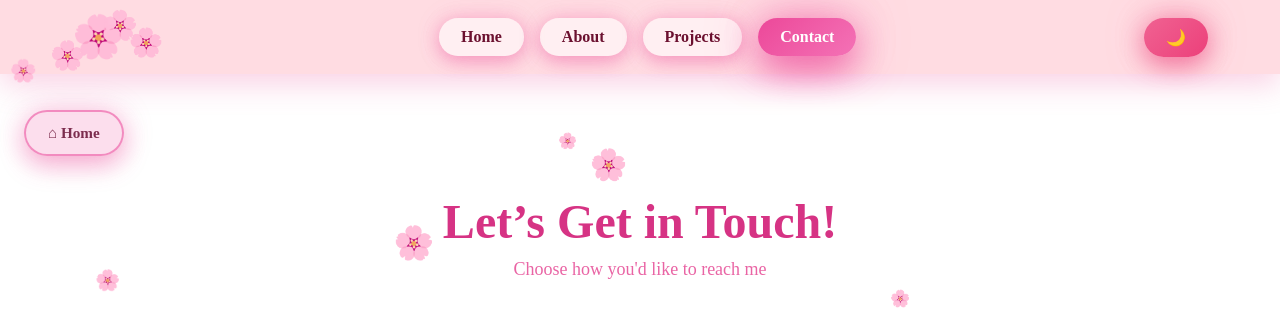
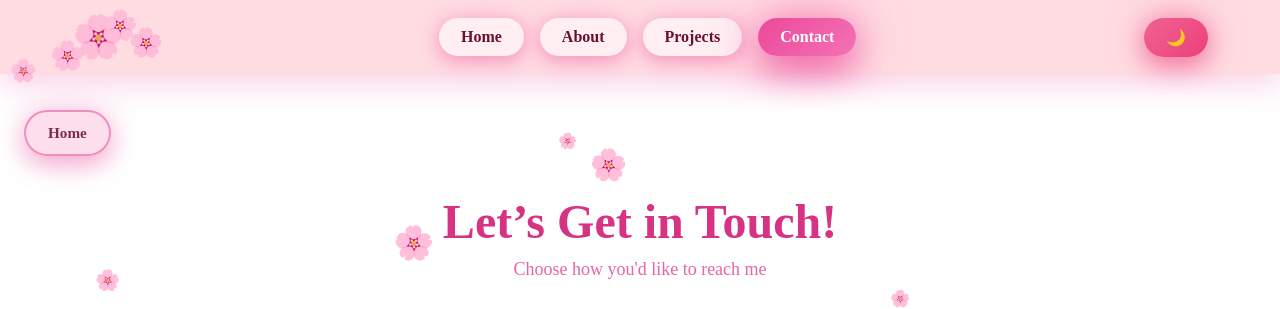
Before and after one commit to Code2DataAcademyofficial/SITE-Project-3, a Jekyll site: the page built from contact.html, in a window 1280 px wide. Shown: the top 309 px of the page. Built offline with Jekyll 4.4.1, drawn with Linux system fonts in a browser that asks for light colours.

Commit message:
button fix

```diff
--- a/_includes/header.html
+++ b/_includes/header.html
@@ -5,7 +5,8 @@
       <span class="flower big">🌸</span>
       <span class="flower small">🌸</span>
     </div>
-
+    <!-- MOBILE BACK ARROW -->
+    <a href="{{ site.baseurl }}/" class="mobile-back-btn">←</a>
 
     <ul class="nav-links">
       <a href="{{ site.baseurl }}/" class="nav-item {% if page.url == '/' or page.url == '/index.html' %}active{% endif %}">
--- a/about.html
+++ b/about.html
@@ -4,7 +4,7 @@
 permalink: /about/
 ---
 <a href="{{ site.baseurl }}/" class="home-fab" aria-label="Go to Home">
-  ⌂ Home
+  Home
 </a>
 
 <section class="about">
--- a/assets/css/style.css
+++ b/assets/css/style.css
@@ -1868,3 +1868,51 @@
       0 0 50px rgba(236, 72, 153, 0.55);
   }
 }
+/* ===============================
+   HOME NAVIGATION (FINAL)
+================================ */
+
+/* Default — hər ikisi gizli */
+.home-fab,
+.mobile-back-btn {
+  display: none;
+}
+
+/* ===============================
+   DESKTOP — HOME BALLOON
+================================ */
+@media (min-width: 769px) {
+  .home-fab {
+    display: inline-flex;
+  }
+}
+
+/* ===============================
+   MOBILE — BACK ARROW
+================================ */
+@media (max-width: 768px) {
+  .mobile-back-btn {
+    display: block;
+
+    position: absolute;
+    top: 58px;      /* gül logosunun altı */
+    left: 18px;
+
+    font-size: 26px;
+    font-weight: 600;
+    color: #ec4899;
+    text-decoration: none;
+
+    opacity: 0.85;
+    z-index: 9999;
+
+    transition:
+      opacity 0.3s ease,
+      transform 0.3s ease;
+  }
+
+  /* Mobil-də home baloncuk GİZLƏNSİN */
+  .home-fab {
+    display: none !important;
+  }
+}
--- a/contact.html
+++ b/contact.html
@@ -4,7 +4,7 @@
 permalink: /contact/
 ---
 <a href="{{ site.baseurl }}/" class="home-fab" aria-label="Go to Home">
-  ⌂ Home
+  Home
 </a>
 
 <section class="contact-hub">
```
Also changed, not shown: assets/js/scroll.js (+15 -0 lines).
